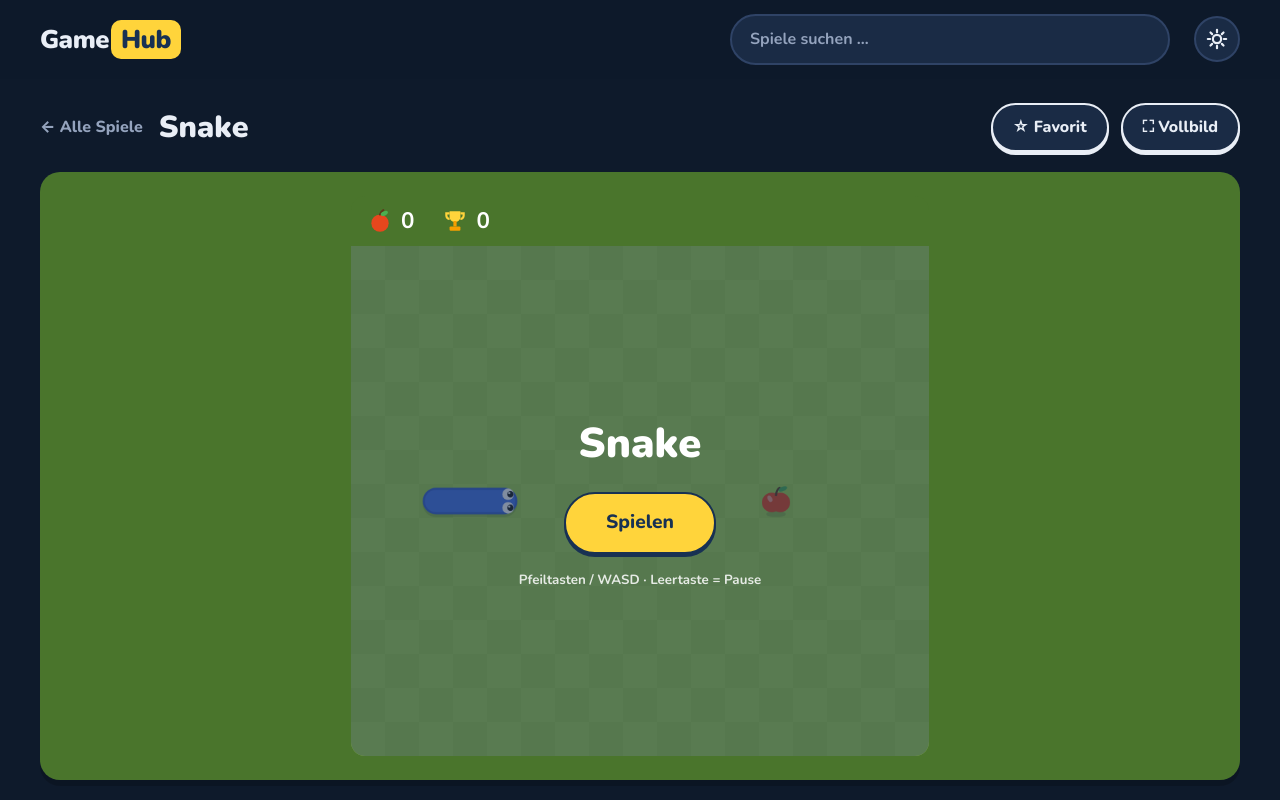
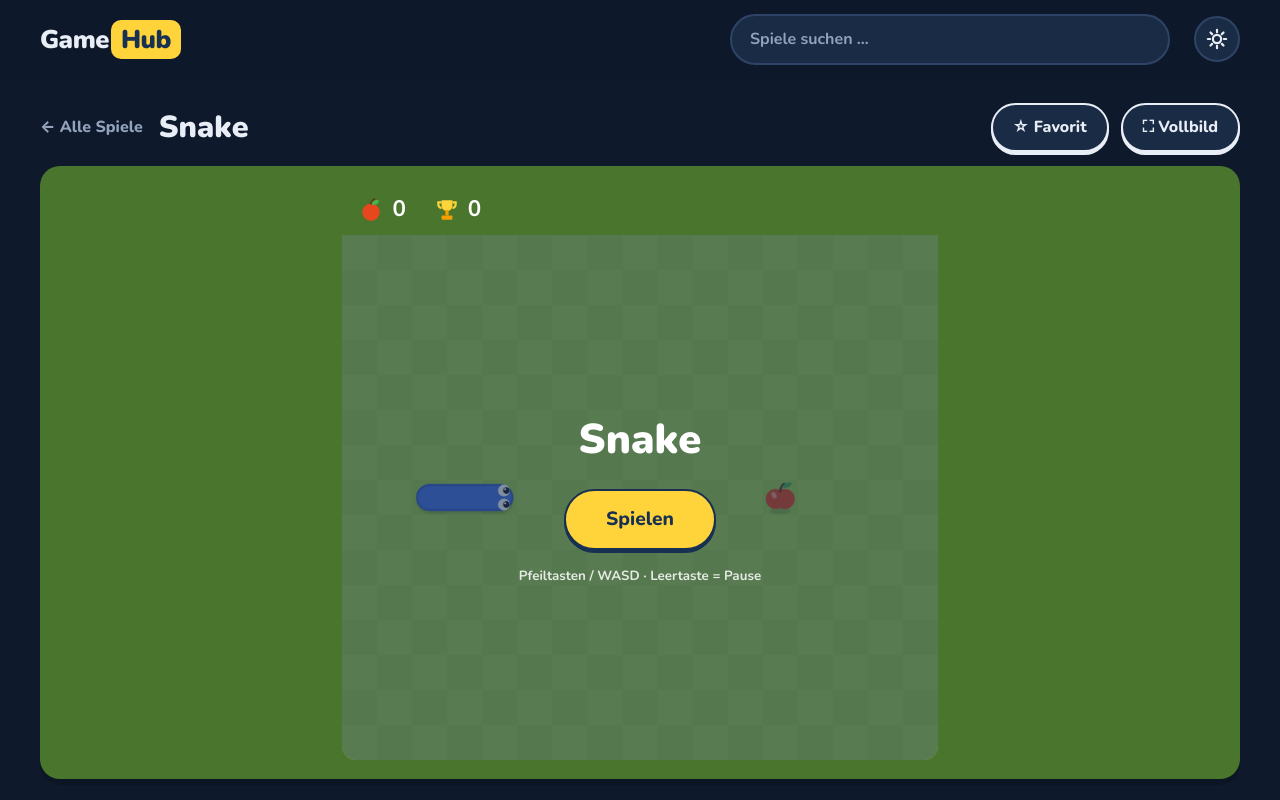
Before and after one commit to n-brand/gamehub, a website with bundled scripts: page public/index.html in a window 1280 px wide. Both pictures are taken after a click on the link 232 px from the left and 478 px from the top of the page. Shown: the top 800 px of the page. Built offline with nearby package versions, Linux system fonts and the light colour scheme.

Commit message:
Fit game area to window height and width

```diff
--- a/public/css/style.css
+++ b/public/css/style.css
@@ -14,6 +14,7 @@
   --blue: #74c0fc;
   --on-accent: #183153;
   --radius: 20px;
+  --topbar-h: 80px;
   --font: "Nunito", system-ui, -apple-system, "Segoe UI", Roboto, sans-serif;
   color-scheme: dark;
 }
@@ -274,16 +275,28 @@ section h2 { font-size: 1.3rem; font-weight: 900; margin: 32px 0 14px; }
 .back:hover { color: var(--navy); }
 .game-actions { display: flex; gap: 12px; }
 
+/* Bühne = sichtbare Fensterhöhe unter der Kopfzeile. Das Spielfeld passt sich per
+   Container-Einheiten (cqi/cqh) an Breite UND Höhe des Rahmens an. */
+.game-stage {
+  display: flex;
+  flex-direction: column;
+  height: calc(100dvh - var(--topbar-h) - 28px);
+  min-height: 380px;
+}
 .game-frame {
-  margin-top: 20px;
-  padding: 24px;
+  flex: 1;
+  min-height: 0;
+  margin-top: 14px;
+  padding: 18px;
   border-radius: var(--radius);
   background: var(--edge, var(--card));
   box-shadow: 0 6px 0 rgba(0, 0, 0, 0.18);
   display: flex;
+  align-items: center;
   justify-content: center;
+  container-type: size;
 }
-.game-frame:fullscreen { align-items: center; border-radius: 0; }
+.game-frame:fullscreen { border-radius: 0; padding: 24px; }
 
 .game-info { max-width: 820px; margin-top: 28px; font-size: 1.1rem; color: var(--muted); }
 .game-info strong { color: var(--navy); }
@@ -301,8 +314,8 @@ section h2 { font-size: 1.3rem; font-weight: 900; margin: 32px 0 14px; }
 }
 
 /* ---------- Snake ---------- */
-.snake { width: min(100%, max(560px, calc((100vh - 290px) * 17 / 15))); }
-.game-frame:fullscreen .snake { width: min(100%, calc((100vh - 110px) * 17 / 15)); }
+.snake { width: min(100cqi, (100cqh - 52px) * 17 / 15); }
+@media (pointer: coarse) { .snake { width: min(100cqi, (100cqh - 190px) * 17 / 15); } }
 .snake-hud {
   display: flex;
   gap: 28px;
@@ -420,9 +433,8 @@ section h2 { font-size: 1.3rem; font-weight: 900; margin: 32px 0 14px; }
 /* ---------- 2048 ---------- */
 .g2048 {
   container-type: inline-size;
-  width: min(100%, max(520px, calc(100vh - 270px)));
+  width: min(100cqi, 100cqh - 76px);
 }
-.game-frame:fullscreen .g2048 { width: min(100%, calc(100vh - 150px)); }
 .g2048-hud {
   display: flex;
   align-items: stretch;
--- a/public/js/app.js
+++ b/public/js/app.js
@@ -142,6 +142,7 @@ async function renderGame(id) {
 
   app.innerHTML = `
     <div class="game-page">
+      <div class="game-stage">
       <div class="game-head">
         <a href="#/" class="back">← Alle Spiele</a>
         <h1>${escapeHtml(game.title)}</h1>
@@ -151,6 +152,7 @@ async function renderGame(id) {
         </div>
       </div>
       <div class="game-frame" id="frame" style="${themeVars(game)}"></div>
+      </div>
       <div class="game-info">
         <p>${escapeHtml(game.description)}</p>
         <p><strong>Steuerung:</strong> ${escapeHtml(game.controls)}</p>
```
Also changed, not shown: CLAUDE.md (+1 -1 lines).
